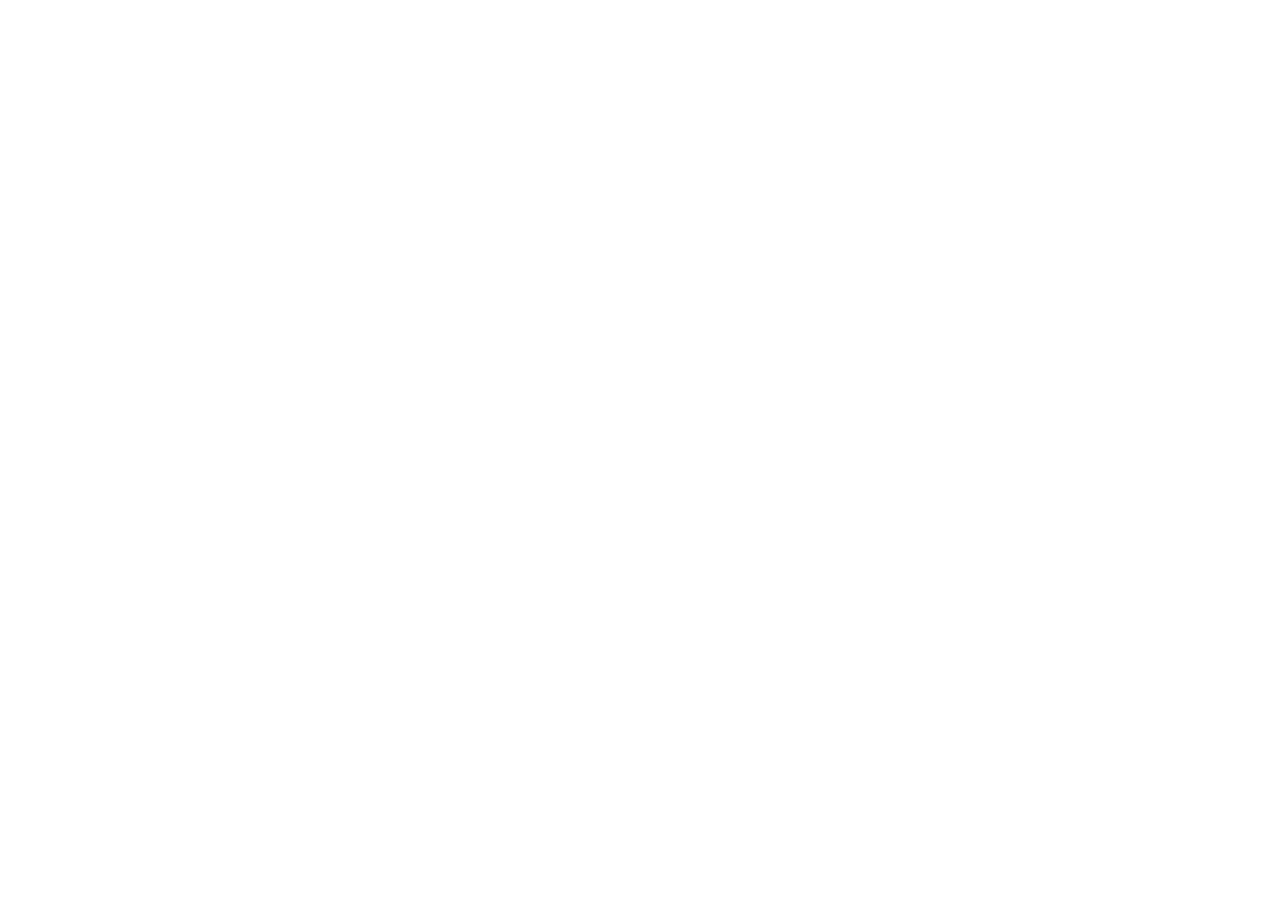
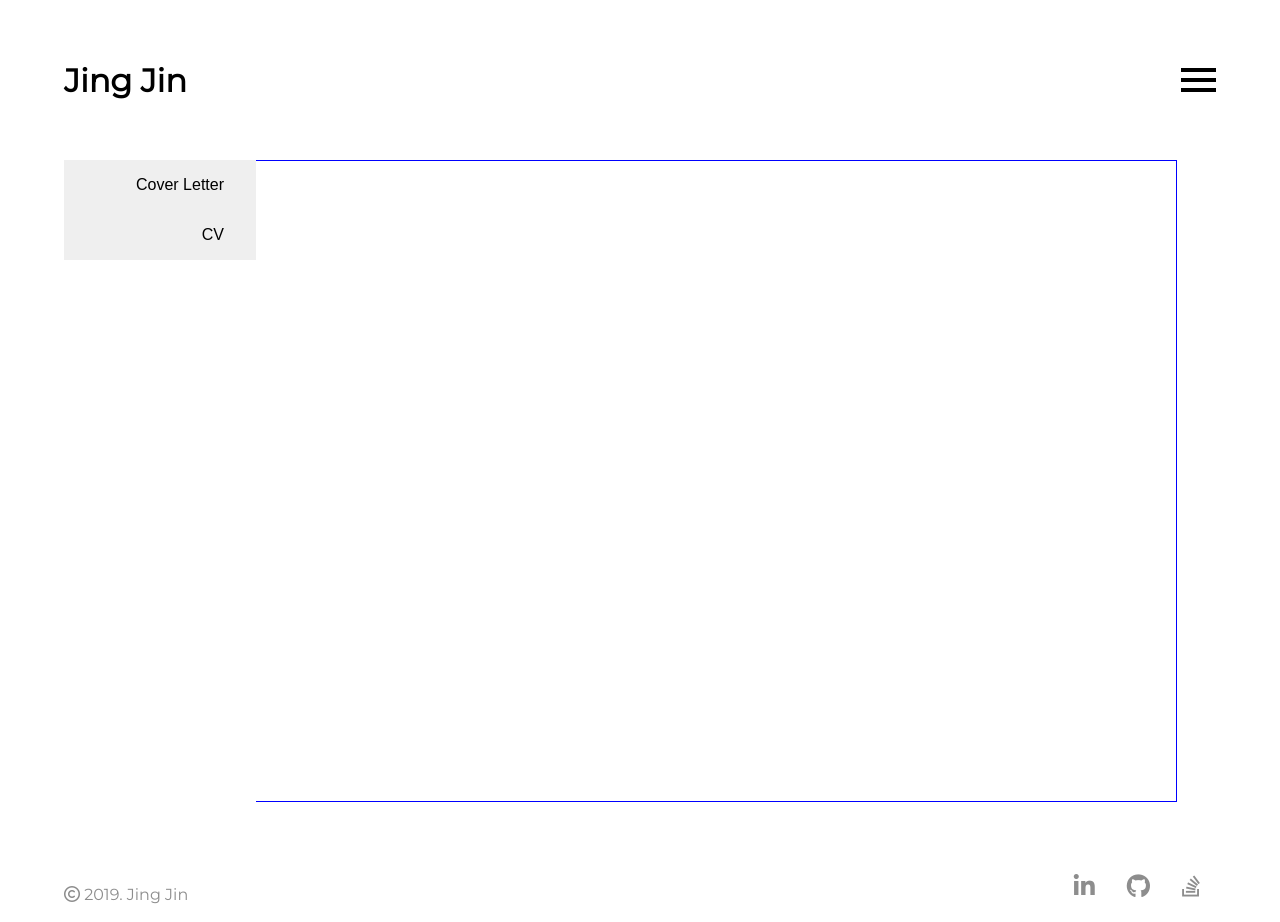
Before and after one commit to jing-chu/portfolio-and-cv, a plain HTML site: page cv.html in a window 1280 px wide. Before the commit the page ends 800 px from the top, so only its background shows below. Drawn offline with Linux system fonts and the light colour scheme.

Commit message:
morning break

```diff
--- a/cv.html
+++ b/cv.html
@@ -0,0 +1,46 @@
+<!DOCTYPE html>
+<html lang="en">
+<head>
+    <meta charset="UTF-8">
+    <meta name="viewport" content="width=device-width, initial-scale=1.0">
+    <meta http-equiv="X-UA-Compatible" content="ie=edge">
+    <link rel="stylesheet" href="resources/css/main.css">
+    <link href="https://fonts.googleapis.com/css?family=Montserrat&display=swap" rel="stylesheet">
+    <link href="https://fonts.googleapis.com/css?family=Roboto+Mono|Ubuntu&display=swap" rel="stylesheet">    <script src="https://kit.fontawesome.com/a076d05399.js"></script>
+    <title>Jing-CV and Cover letter</title>
+</head>
+<body>
+    <header class="name-menu">
+        <p class="name">Jing Jin</p>
+        <div class="menu">
+            <div id="menu" class="bar1"></div>
+            <div id="menu" class="bar2"></div>
+            <div id="menu" class="bar3"></div>
+        </div>
+    </header>
+    <main class="tabs-container">
+        <div class="tab">
+            <button class="tablink" id="defaultOpen">Cover Letter</button>
+            <button class="tablink">CV</button>
+        </div>
+        <!-- COVER LETTER TAB
+        <div id="Cover-Letter" class="tabcontent">
+        </div> -->
+
+        <div id="CV" class="tabcontent">
+        </div>
+    </main>
+    <footer class="right-icons">
+        <div class="copytight-container">
+            <i class="far fa-copyright"></i>
+            <span>2019. Jing Jin</span>
+        </div>
+        <div class="icons-container">
+            <ul class="vl" style="list-style-type:none;">
+                <li><a class="linkedin" href="https://www.linkedin.com/in/jing-jin-40b72a93/"><i class="fab icon fa-linkedin-in" ></i></a></li>
+                <li><a class="github" href="https://github.com/jing-chu"><i class="fab icon fa-github" ></i></a></li>
+                <li><a class="stackoverflow" href="https://stackoverflow.com/users/12013640/jing?tab=profile"><i class="fab icon fa-stack-overflow" ></i></a></li>
+            </ul>
+        </div>
+    </footer>
+</body>
--- /dev/null
+++ b/resources/sass/_tabs.scss
@@ -0,0 +1,42 @@
+/* Style the tab */
+.tab {
+    float: left;
+    width: 15%;
+    height: 80vh;
+    margin-left:4rem;
+  }
+
+  /* Style the buttons that are used to open the tab content */
+  .tab button {
+    display: block;
+    color: black;
+    font-size: 1rem;
+    padding: 1rem 2rem;
+    width: 100%;
+    border: none;
+    outline: none;
+    text-align: right;
+    cursor: pointer;
+    transition: 0.3s;
+    background-color: none;
+}
+
+/* Change background color of buttons on hover */
+.tab button:hover {
+    background-color: $light-pink;
+}
+
+/* Create an active/current "tab button" class */
+.tab button.active {
+    background-color: $light-pink;
+}
+
+/* Style the tab content */
+.tabcontent {
+    float: left;
+    padding: 0px 12px;
+    border: 1px solid blue;
+    width: 70%;
+    border-left: none;
+    height: 80vh;
+}
--- a/resources/sass/main.scss
+++ b/resources/sass/main.scss
@@ -4,6 +4,10 @@
 @import "footer";
 @import "info-portfolios";
 @import "contact-container";
+@import "cv";
+@import "cover-letter";
+@import "tabs";
+
 
 
 
```
Also changed, not shown: resources/css/main.css, resources/sass/_cover-letter.scss (added), resources/sass/_cv.scss (added), 1 other file.
